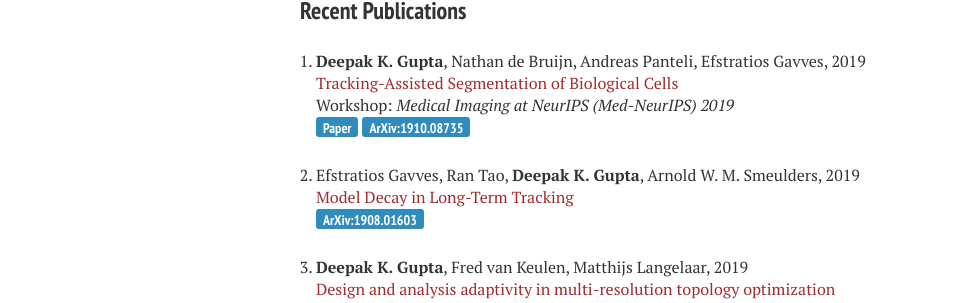
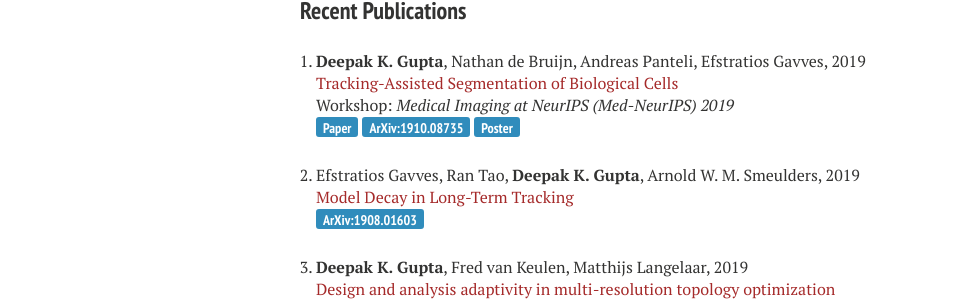
Before and after one commit to dkgupta90/dkgupta90.github.io, a Jekyll site: the page built from index.md, in a window 1280 px wide. Shown: the part 1113-1416 px from the top of the page, without its empty margins (20-991 px from the left). Built offline with Jekyll 4.4.1, drawn with Linux system fonts in a browser that asks for light colours; nearby versions of some CDN libraries.

```diff
--- a/index.md
+++ b/index.md
@@ -49,6 +49,7 @@
 Workshop: *Medical Imaging at NeurIPS (Med-NeurIPS) 2019*
 [<button type="button" class="btn btn-info">Paper</button>](https://profs.etsmtl.ca/hlombaert/public/medneurips2019/85_CameraReadySubmission_nips_2018.pdf)
 [<button type="button" class="btn btn-info">ArXiv:1910.08735</button>](https://arxiv.org/abs/1910.08735)
+[<button type="button" class="btn btn-info">Poster</button>](/posters/Med-Neurips2019.pdf)
 
 1. Efstratios Gavves, Ran Tao, <b>Deepak K. Gupta</b>, Arnold W. M. Smeulders, 2019
 [Model Decay in Long-Term Tracking](https://arxiv.org/abs/1908.01603)
```
Also changed, not shown: 2 other files.
